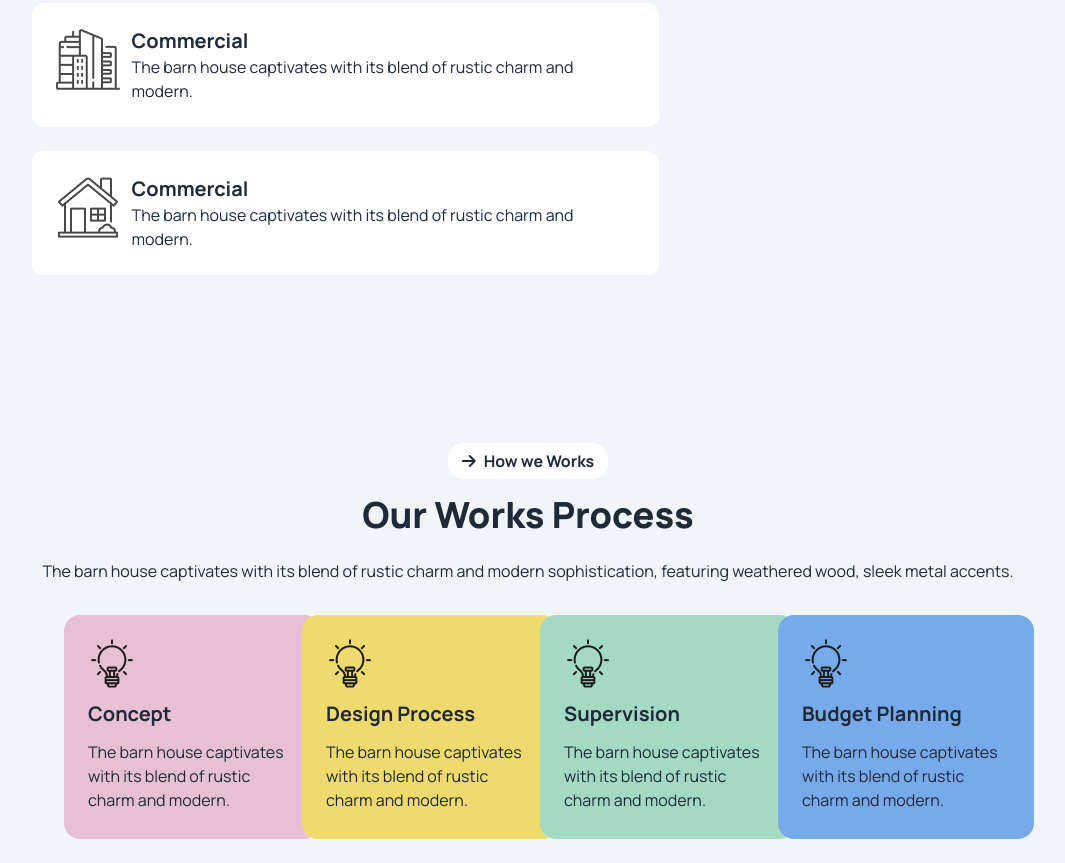
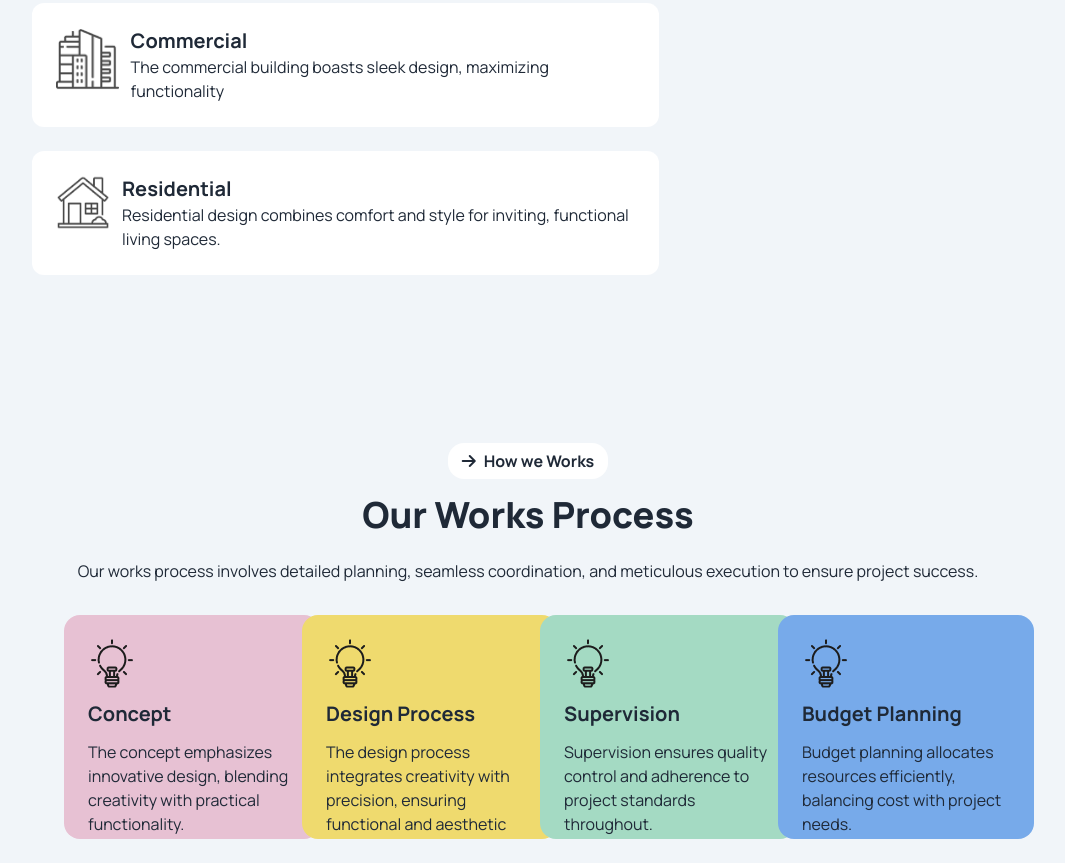
Before and after one commit to saadmansakin/Milestone-3-Assigment, a plain HTML site: page index.html in a window 1280 px wide. Shown: the part 1427-2290 px from the top of the page, without its empty margins (112-1177 px from the left). Drawn offline with nearby package versions, Linux system fonts and the light colour scheme.

Commit message:
add inovative text full web site and change some issue

```diff
--- a/index.html
+++ b/index.html
@@ -117,14 +117,16 @@
 
                 <div class="ml-3 my-auto ">
                     <h3 class="font-bold text-xl">Commercial</h3>
-                     <p>The barn house captivates with its blend of rustic charm and modern.</p>
+                     <p>The commercial building boasts sleek design, maximizing functionality</p>
+                     <p></p>
                 </div>
             </div>
             <div class=" bg-white rounded-xl flex p-6">
               <div><img src="assets/residential.png" alt=""></div>
               <div class="ml-3 my-auto">
-                  <h3 class="font-bold text-xl">Commercial</h3>
-                   <p class="op">The barn house captivates with its blend of rustic charm and modern.</p>
+                  <h3 class="font-bold text-xl">Residential</h3>
+                   <p class="">
+                    Residential design combines comfort and style for inviting, functional living spaces.</p>
               </div>
           </div>
          </div>
@@ -141,31 +143,35 @@
     <div class="">
         <div class="flex justify-center mb-4"><button class="mt-10 h-9 w-40 bg-white rounded-2xl"><i class="fa-solid fa-arrow-right mr-2"></i><span class="font-bold">How we Works</span></button></div>
         <h1 class="mb-6 font-extrabold text-4xl text-center font-extrabold">Our Works Process</h1>
-        <p class="text-center  mx-14 mb-8">The barn house captivates with its blend of rustic charm and modern sophistication, featuring weathered wood, sleek metal accents.</p>
+        <p class="text-center  mx-14 mb-8">Our works process involves detailed planning, seamless coordination, and meticulous execution to ensure project success.</p>
 
          <div class="grid grid-cols-1 md:grid-cols-4 gap-6 md:mx-40 items-end">
           <div class="md:w-64 h-56 md:mr-6 overflow-hidden bg-[#E7C1D3] rounded-2xl p-6">
             <img src="assets/concept.png" alt="">
             <h5 class="font-bold text-xl mt-3">Concept</h5>
-            <p class="mt-3">The barn house captivates with its blend of rustic charm and modern.</p>
+            <p class="mt-3">
+              The concept emphasizes innovative design, blending creativity with practical functionality.</p>
 
           </div>
             <div class="md:w-64 h-56 md:mr-6 overflow-hidden bg-[#EFDA6E] rounded-2xl p-6">
               <img src="assets/concept.png" alt="">
               <h5 class="font-bold text-xl mt-3">Design Process</h5>
-              <p class="mt-3">The barn house captivates with its blend of rustic charm and modern.</p>
+              <p class="mt-3">
+                The design process integrates creativity with precision, ensuring functional and aesthetic excellence.</p>
 
             </div>
             <div class="md:w-64 h-56 md:mr-6 overflow-hidden bg-[#A4DAC3] rounded-2xl p-6">
               <img src="assets/concept.png" alt="">
               <h5 class="font-bold text-xl mt-3">Supervision</h5>
-              <p class="mt-3">The barn house captivates with its blend of rustic charm and modern.</p>
+              <p class="mt-3">
+                Supervision ensures quality control and adherence to project standards throughout.</p>
 
             </div>
             <div class="md:w-64 h-56 overflow-hidden bg-[#77AAEA] rounded-2xl p-6">
               <img src="assets/concept.png" alt="">
               <h5 class="font-bold text-xl mt-3">Budget Planning</h5>
-              <p class="mt-3">The barn house captivates with its blend of rustic charm and modern.</p>
+              <p class="mt-3">
+                Budget planning allocates resources efficiently, balancing cost with project needs.</p>
 
 
 
@@ -184,7 +190,8 @@
     <div class="flex justify-center mb-6"><button class="bg-[#ABEF5F33] rounded-3xl py-2 px-4"><i class="fa-solid fa-arrow-right mr-3  "></i>Explore our Latest works</button></div>
     <div class="space-y-6 text-center mb-8">
       <h1 class="font-bold text-4xl">Our Latest Portfolio</h1>
-      <p>The barn house captivates with its blend of rustic charm and modern sophistication, featuring weathered wood, sleek metal accents.</p>
+      <p>
+        Our latest portfolio showcases innovative designs, highlighting our commitment to excellence and creative solutions.</p>
     </div>
     <div class="grid md:grid-cols-5 grid-cols-1 gap-7 ju">
       <div class="col-span-3 gap-6 px-6 py-6 md:flex border-slate-100 border-2 rounded-2xl">
@@ -193,7 +200,7 @@
 
       <div class="content-center ">
         <h4 class="font-extrabold text-xl">Commercial</h4>
-        <p class="max-w-[550px]">The barn house captivates with its blend of rustic charm and modern. The barn house captivates with its blend of rustic charm and modern .</p>
+        <p class="max-w-[550px]">Our commercial designs focus on functionality and aesthetic appeal, creating spaces that enhance productivity while making a strong visual statement.</p>
         <button class="font-bold">View Details <i class="fa-solid fa-arrow-right bg-[#ABEF5F] p-2 rounded-full -rotate-45"></i></button>
       </div>
     </div>
@@ -215,7 +222,7 @@
 
       <div class="content-center ">
         <h4 class="font-extrabold text-xl">Commercial</h4>
-        <p>The barn house captivates with its blend of rustic charm and modern. The barn house captivates with its blend of rustic charm and modern .</p>
+        <p>Our commercial designs emphasize efficiency and style, creating spaces that boost productivity and make a lasting impression.</p>
         <button class="font-bold">View Details <i class="fa-solid fa-arrow-right bg-[#ABEF5F] p-2 rounded-full -rotate-45"></i></button>
       </div>
     </div>
@@ -234,7 +241,8 @@
     <div class="flex justify-center mb-6"><button class="bg-[#ABEF5F33] rounded-3xl py-2 px-4"><i class="fa-solid fa-arrow-right mr-3  "></i>Explore our Latest works</button></div>
     <div class="space-y-6 text-center mb-8">
       <h1 class="font-bold text-4xl">Our Latest Portfolio</h1>
-      <p>The barn house captivates with its blend of rustic charm and modern sophistication, featuring weathered wood, sleek metal accents.</p>
+      <p>
+Our latest portfolio features a diverse range of projects, showcasing innovative designs that blend functionality, aesthetics, and cutting-edge solutions.</p>
     </div>
     <div class="md:flex md:justify-center">
 
```
